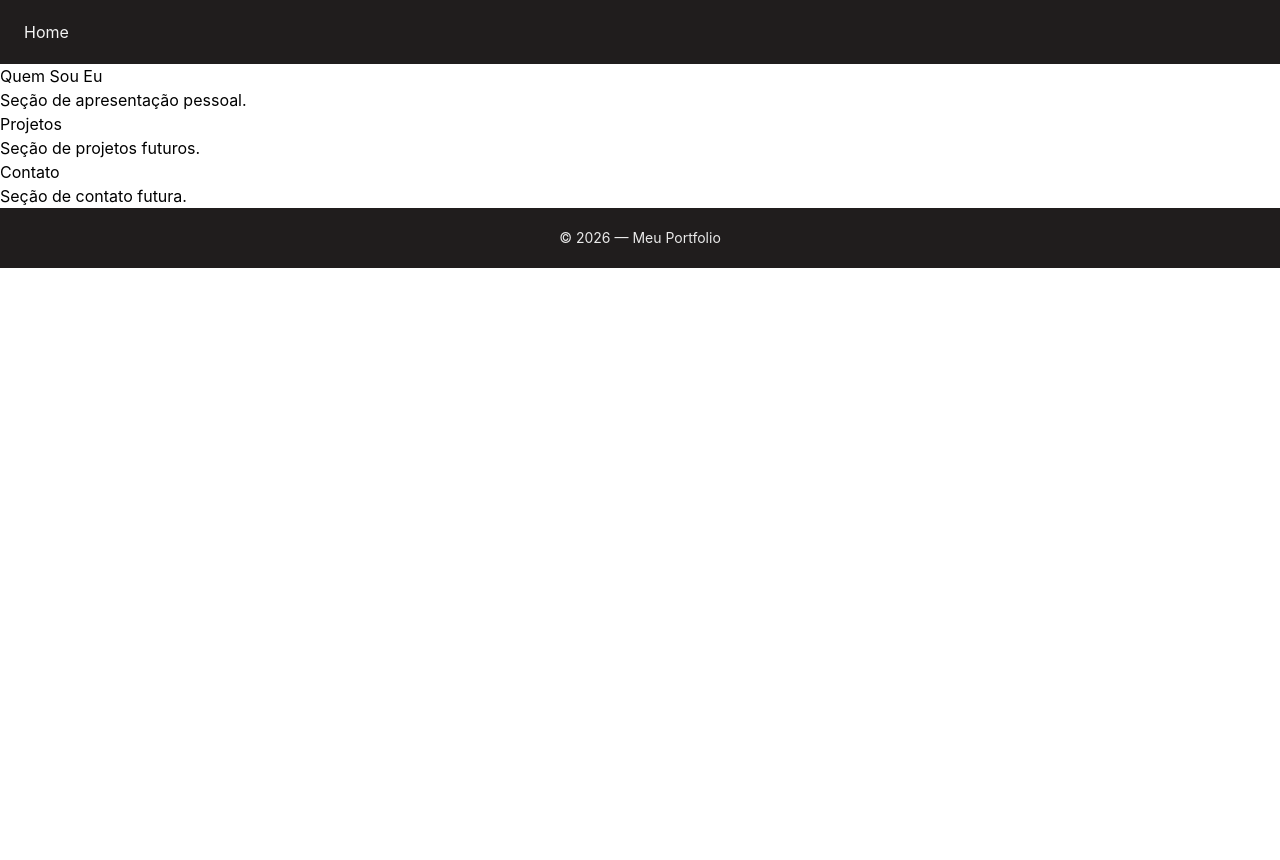
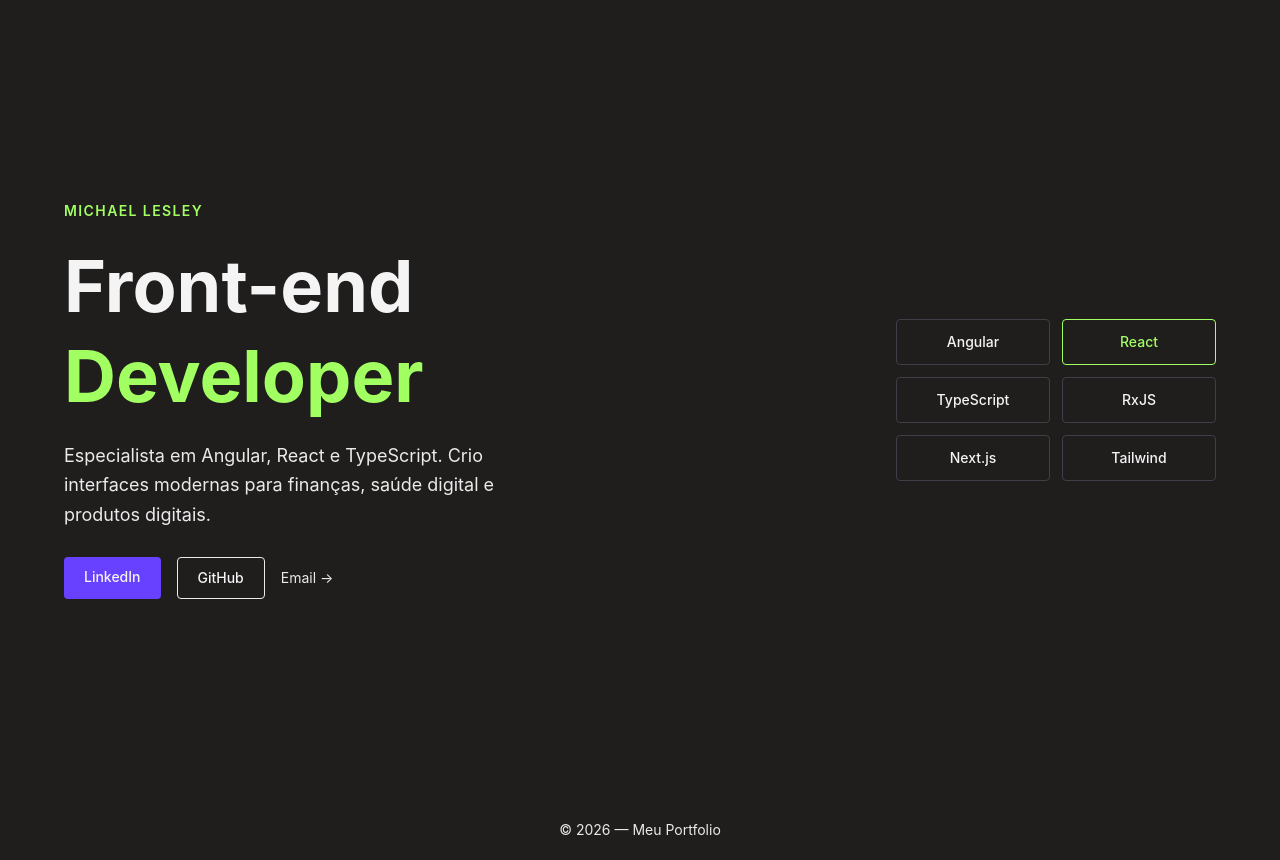
Before and after one commit to michael-zero/whoami, a Vue app: page / in a window 1280 px wide. Before the commit the page ends 800 px from the top, so only its background shows below. Built offline with nearby package versions, Linux system fonts and the light colour scheme.

Commit message:
styles
estilização da hero

```diff
--- a/src/views/HomeView.vue
+++ b/src/views/HomeView.vue
@@ -1,23 +1,68 @@
 <template>
-  <AppHeader />
-  <main>
-    <section>
-      <h1>Quem Sou Eu</h1>
-      <p>Seção de apresentação pessoal.</p>
-    </section>
-    <section>
-      <h2>Projetos</h2>
-      <p>Seção de projetos futuros.</p>
-    </section>
-    <section>
-      <h2>Contato</h2>
-      <p>Seção de contato futura.</p>
+  <main class="bg-primary min-h-screen px-6 md:px-16 flex items-center">
+    <section class="grid grid-cols-1 md:grid-cols-2 gap-12 w-full max-w-6xl mx-auto">
+
+      <!-- COLUNA ESQUERDA: apresentação -->
+      <div class="flex flex-col justify-center gap-5">
+        <p class="text-secondary text-sm font-semibold uppercase tracking-widest">
+          Michael Lesley
+        </p>
+
+        <h1 class="text-5xl md:text-7xl font-bold text-ice leading-tight">
+          Front-end<br />
+          <span class="text-secondary">Developer</span>
+        </h1>
+
+        <p class="text-gray-custom text-base md:text-lg leading-relaxed max-w-md">
+          Especialista em Angular, React e TypeScript. Crio interfaces modernas para
+          finanças, saúde digital e produtos digitais.
+        </p>
+
+        <div class="flex gap-4 pt-2">
+          <a href="https://linkedin.com/in/michael-lesley-9a1a02178" target="_blank"
+             class="bg-blue-custom text-ice px-5 py-2.5 rounded text-sm font-medium hover:opacity-80 transition-opacity">
+            LinkedIn
+          </a>
+          <a href="https://github.com" target="_blank"
+             class="border border-gray-custom text-ice px-5 py-2.5 rounded text-sm font-medium hover:bg-ice hover:text-primary transition-colors">
+            GitHub
+          </a>
+          <a href="mailto:mlmbufpi@gmail.com"
+             class="text-gray-custom hover:text-secondary transition-colors text-sm flex items-center">
+            Email →
+          </a>
+        </div>
+      </div>
+
+      <!-- COLUNA DIREITA: tech stack -->
+      <div class="flex flex-col justify-center items-center md:items-end">
+        <div class="grid grid-cols-2 gap-3 w-full max-w-xs">
+          <span class="bg-primary border border-zinc-700 text-ice text-center text-sm font-medium px-4 py-3 rounded">
+            Angular
+          </span>
+          <span class="bg-primary border border-secondary text-secondary text-center text-sm font-medium px-4 py-3 rounded">
+            React
+          </span>
+          <span class="bg-primary border border-zinc-700 text-ice text-center text-sm font-medium px-4 py-3 rounded">
+            TypeScript
+          </span>
+          <span class="bg-primary border border-zinc-700 text-ice text-center text-sm font-medium px-4 py-3 rounded">
+            RxJS
+          </span>
+          <span class="bg-primary border border-zinc-700 text-ice text-center text-sm font-medium px-4 py-3 rounded">
+            Next.js
+          </span>
+          <span class="bg-primary border border-zinc-700 text-ice text-center text-sm font-medium px-4 py-3 rounded">
+            Tailwind
+          </span>
+        </div>
+      </div>
+
     </section>
   </main>
   <AppFooter />
 </template>
 
 <script setup lang="ts">
-import AppHeader from '@/components/AppHeader.vue'
 import AppFooter from '@/components/AppFooter.vue'
 </script>
```
